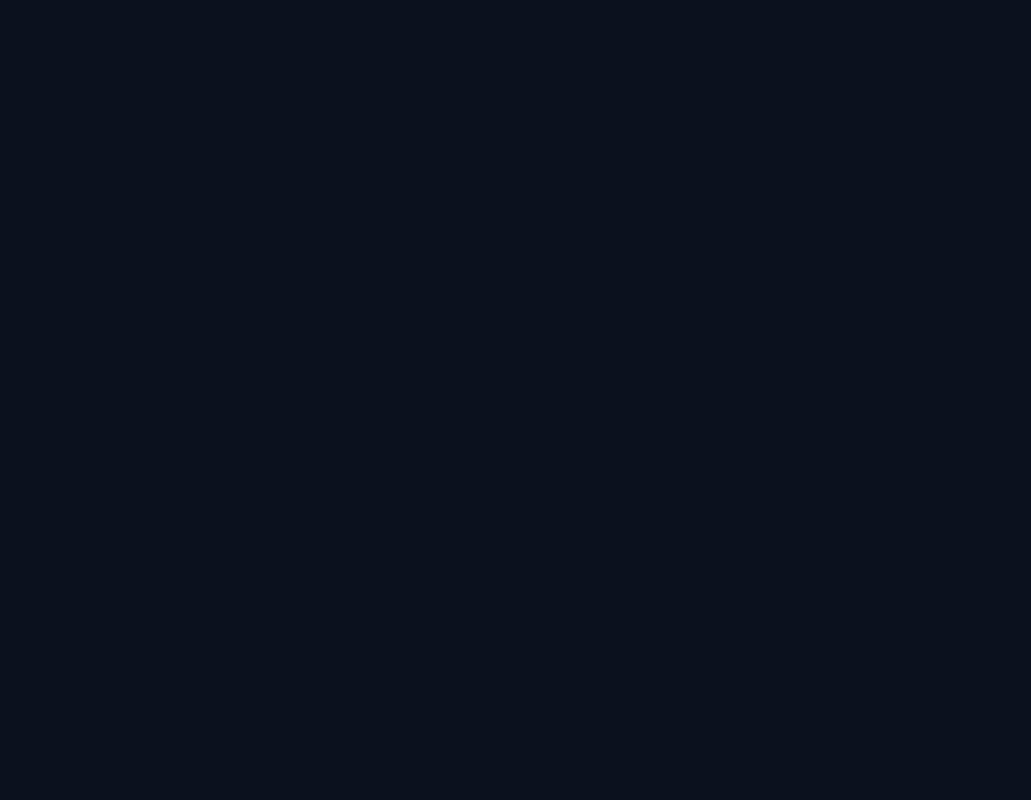
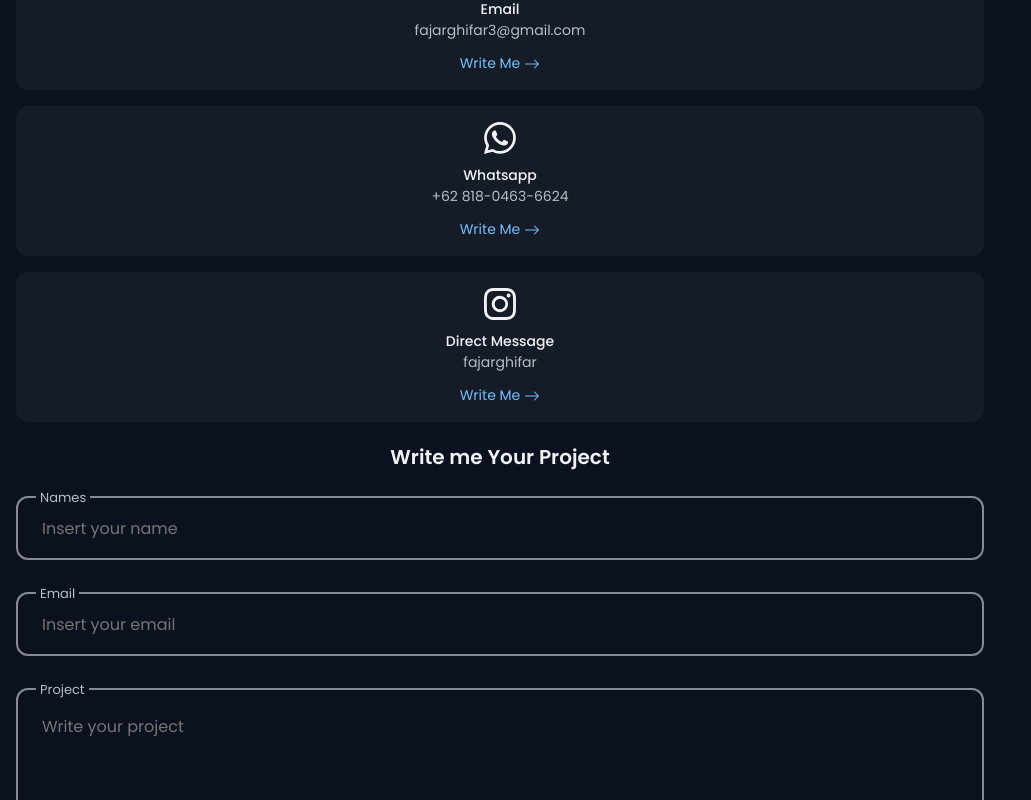
Before and after one commit to fajaraldev/personal-portfolio, a React (Create React App) app: page / in a window 1280 px wide. Shown: the part 5740-6540 px from the top of the page, without its empty margins (0-1031 px from the left). Before the commit the page ends 5467 px from the top, so only its background shows below. Built offline with nearby package versions, Linux system fonts and the light colour scheme.

Commit message:
build: create Contact component

```diff
--- a/src/App.js
+++ b/src/App.js
@@ -1,6 +1,6 @@
 import React from 'react';
 import { Navbar } from './components';
-import { Home, About, Skills, Services, Work, Testimonials } from './container';
+import { Home, About, Skills, Services, Work, Testimonials, Contact } from './container';
 
 
 import './App.scss';
@@ -16,6 +16,7 @@
         <Services/>
         <Work/>
         <Testimonials/>
+        <Contact />
       </div>
     </>
   );
--- /dev/null
+++ b/src/container/Contact/Contact.js
@@ -0,0 +1,71 @@
+import React from 'react'
+import { AppWrap } from '../../wrapper';
+import { MdOutlineAttachEmail } from 'react-icons/md';
+import { BsArrowRight, BsWhatsapp, BsInstagram } from "react-icons/bs";
+
+import './Contact.scss';
+
+function Contact() {
+  return (
+    <>
+      <span className="section__subtitle">Get in Touch</span>
+      <h2 className="section__title">Contact Me</h2>
+
+      <div className="contact__container container grid">
+        <div className="contact__content">
+          <h3 className="contact__title">Talk to Me</h3>
+          {/* contact card */}
+          <div className="contact__info">
+            <div>
+              <MdOutlineAttachEmail className="contact__card-icon" />
+              <h3>Email</h3>
+              <span>fajarghifar3@gmail.com</span>
+              <a href="mailto:fajarghifari3@gmail.com" target="_blank" rel="noreferrer">
+                Write Me <BsArrowRight className='contact__button-icon' />
+              </a>
+            </div>
+            <div>
+              <BsWhatsapp className="contact__card-icon" />
+              <h3>Whatsapp</h3>
+              <span>+62 818-0463-6624</span>
+              <a href="https://api.whatsapp.com/send?phone=6281804636624&text=Hello, more information!" target="_blank" rel="noreferrer">
+                Write Me <BsArrowRight className='contact__button-icon' />
+              </a>
+            </div>
+            <div>
+              <BsInstagram className="contact__card-icon" />
+              <h3>Direct Message</h3>
+              <span>fajarghifar</span>
+              <a href="https://instagram.com/fajarghifar" target="_blank" rel="noreferrer">
+                Write Me <BsArrowRight className='contact__button-icon' />
+              </a>
+            </div>
+          </div>
+        </div>
+
+        <div className="contact__content">
+          <h3 className="contact__title">Write me Your Project</h3>
+          {/* form contact */}
+          <form className="contact__form">
+            <div className="contact__form-div">
+              <label className="contact__form-tag" htmlFor="name">Names</label>
+              <input className="contact__form-input" type="text" name="name" placeholder="Insert your name" />
+            </div>
+            <div className="contact__form-div">
+              <label className="contact__form-tag" htmlFor="email">Email</label>
+              <input className="contact__form-input" type="email" name="email" placeholder="Insert your email" />
+            </div>
+            <div className="contact__form-div contact__form-area">
+              <label className="contact__form-tag" htmlFor="message">Project</label>
+              <textarea className="contact__form-input" name="message" cols="30" rows="10" placeholder="Write your project"/>
+            </div>
+
+            <button type="submit" className="button">Send Message</button>
+          </form>
+        </div>
+      </div>
+    </>
+  )
+}
+
+export default AppWrap(Contact, 'contact');
--- /dev/null
+++ b/src/container/Contact/Contact.scss
@@ -0,0 +1,98 @@
+.contact__container {
+  row-gap: 3rem;
+  padding-bottom: 3rem;
+}
+
+.contact__title {
+  text-align: center;
+  font-size: var(--h3-font-size);
+  margin-bottom: 1.5rem;
+}
+
+.contact__info {
+  display: grid;
+  gap: 1rem;
+
+  div {
+    background-color: var(--container-color);
+    padding: 1rem;
+    border-radius: .75rem;
+    text-align: center;
+
+    .contact__card-icon {
+      font-size: 2rem;
+      color: var(--title-color);
+      margin-bottom: .25rem;
+    }
+
+    h3, span {
+      font-size: var(--small-font-size);
+    }
+
+    h3 {
+      font-weight: var(--font-medium);
+    }
+
+    span {
+      display: block;
+      margin-bottom: .75rem;
+    }
+
+    a {
+      color: var(--first-color);
+      font-size: var(--small-font-size);
+      display: flex;
+      align-items: center;
+      justify-content: center;
+      column-gap: .25rem;
+
+      &:hover .contact__button-icon {
+        transform: translateX(.25rem);
+      }
+
+      .contact__button-icon {
+        font-size: 1rem;
+        transition: .4s;
+      }
+    }
+  }
+}
+
+.contact__form-div {
+  position: relative;
+  margin-bottom: 2rem;
+  height: 4rem;
+}
+
+.contact__form-tag {
+  position: absolute;
+  top: -.75rem;
+  left: 1.25rem;
+  font-size: var(--smaller-font-size);
+  padding: .25rem;
+  background-color: var(--body-color);
+  z-index: 10;
+}
+
+.contact__form-input {
+  position: absolute;
+  top: 0;
+  left: 0%;
+  width: 100%;
+  height: 100%;
+  border: 2px solid var(--text-color-light);
+  background: none;
+  color: var(--text-color);
+  outline: none;
+  padding: 1.5rem;
+  border-radius: .75rem;
+  z-index: 1;
+}
+
+.contact__form-area {
+  height: 11rem;
+}
+
+.contact__form-area textarea {
+  resize: none;
+}
--- a/src/container/index.js
+++ b/src/container/index.js
@@ -4,3 +4,4 @@
 export { default as Services } from './Services/Services';
 export { default as Work } from './Work/Work';
 export { default as Testimonials } from './Testimonials/Testimonials';
+export { default as Contact } from './Contact/Contact';
--- a/src/wrapper/AppWrap.js
+++ b/src/wrapper/AppWrap.js
@@ -2,7 +2,7 @@
 
 const AppWrap = (Component, idName) => function HOC() {
   return (
-    <section className="section" id={idName}>
+    <section className={`${idName} section`} id={idName}>
       <Component/>
     </section>
   )
```
